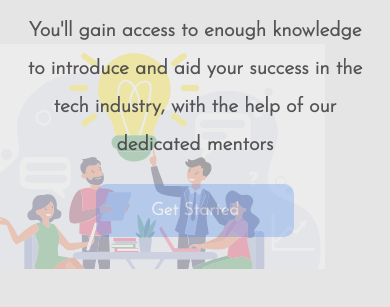
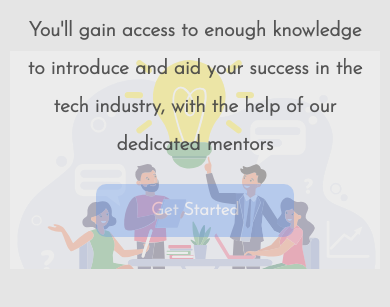
Before and after one commit to newage-dev/zuri, a plain HTML site: page index.html in a window 390 px wide. Shown: the part 261-568 px from the top of the page. Drawn offline with Linux system fonts and the light colour scheme.

Commit message:
Update style.css

```diff
--- a/assets/css/style.css
+++ b/assets/css/style.css
@@ -281,8 +281,9 @@ main {
   .hero_image {
     position: absolute;
     width: 90%;
-    top: 50%;
-    left: -15%;
+    margin-top: 200px;
+    top: auto;
+    left: auto;
     z-index: 0;
     opacity: .3;
   }
@@ -353,15 +354,6 @@ main {
     font-size: 1.75rem;
     padding: 18px 55px;
     align-self: center;
-  }
-
-  .hero_image {
-    position: absolute;
-    width: 40%;
-    top: 50%;
-    left: -15%;
-    z-index: 0;
-    opacity: .3;
   }
 }
 
```
